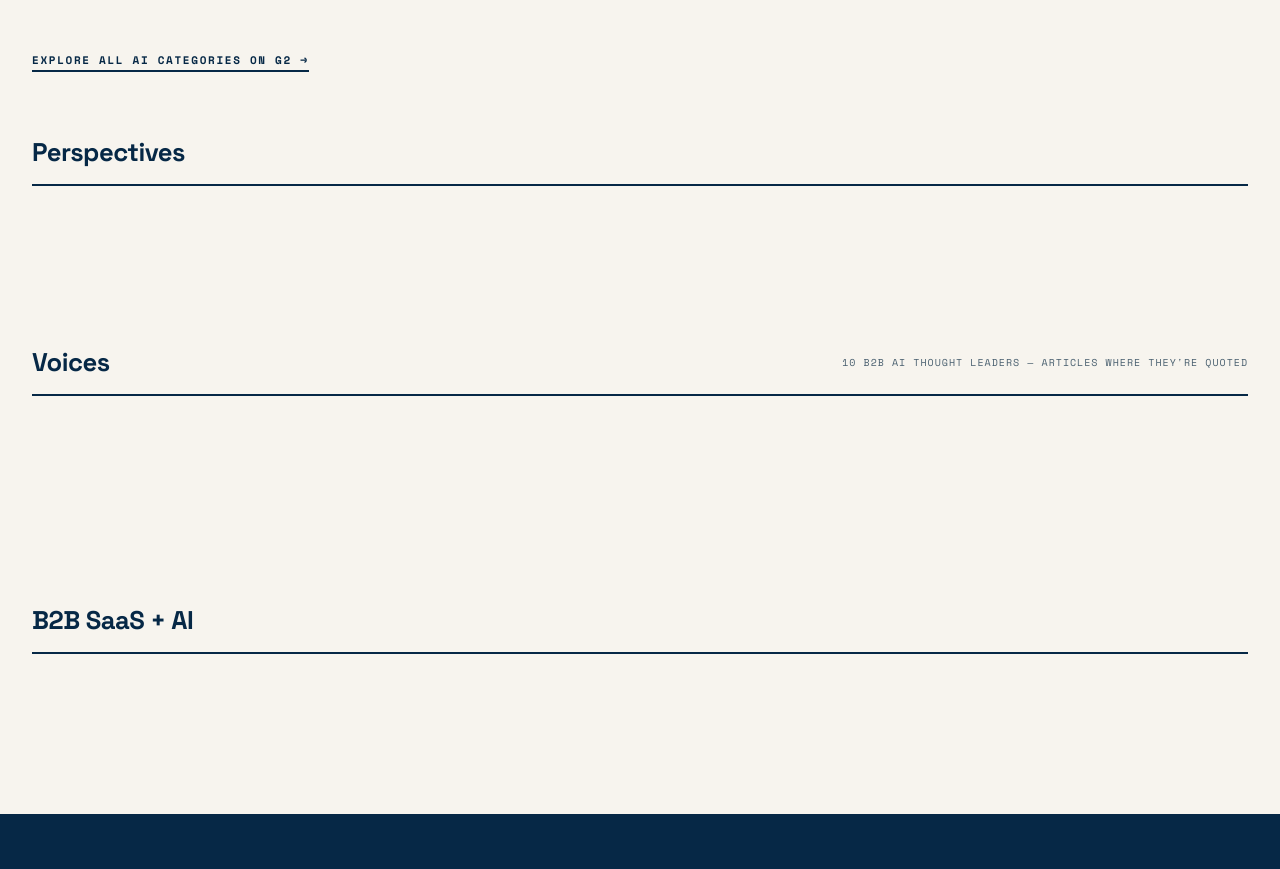
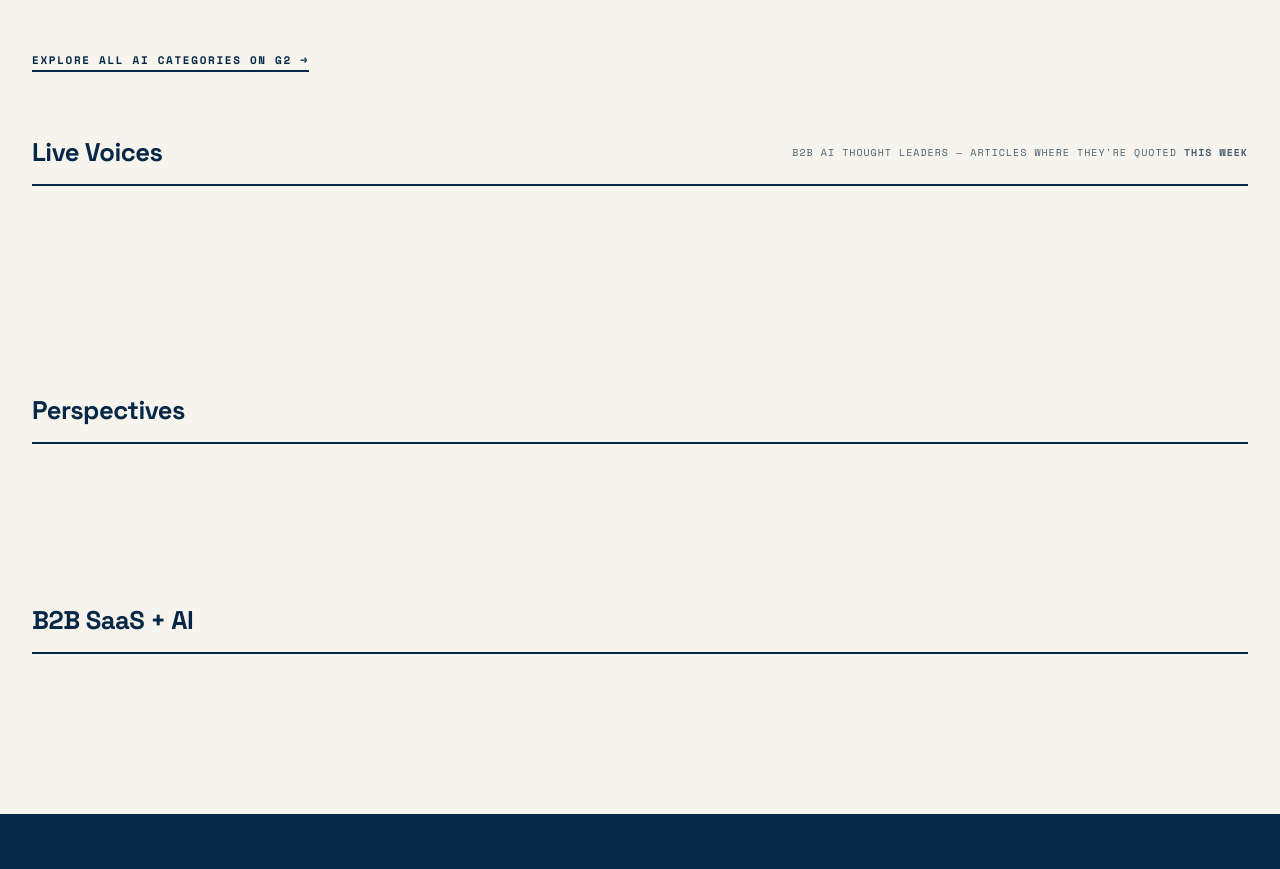
Before and after one commit to mpuglielli/signal-ai-news, a website: page public/index.html in a window 1280 px wide. Shown: the part 1320-2189 px from the top of the page. Drawn offline with nearby package versions, Linux system fonts and the light colour scheme; no server answers; a web font is replaced by a local one.

Commit message:
Voices: rename to 'Live Voices', bold 'this week', move above Perspectives

```diff
--- a/public/app.js
+++ b/public/app.js
@@ -467,8 +467,8 @@ async function init() {
       buildTicker(allArticles);
       renderGrid(allArticles.slice(0, PAGE_SIZE));
       offset = PAGE_SIZE;
+      renderVoicesRoster(allArticles);
       renderPerspectives(allArticles);
-      renderVoicesRoster(allArticles);
       renderSaas(allArticles);
     } else {
       // No real content — show nothing rather than fake articles
--- a/public/index.html
+++ b/public/index.html
@@ -88,24 +88,22 @@
   </a>
 </section>
 
+<!-- ── LIVE VOICES ────────────────────────────────────────────────── -->
+<section class="content content-section" id="voices-section">
+  <div class="section-header">
+    <h2 class="section-title">Live Voices</h2>
+    <span class="voices-sub">B2B AI thought leaders — articles where they're quoted <strong>this week</strong></span>
+  </div>
+  <div class="voices-roster" id="voices-roster"></div>
+  <div class="articles-grid" id="voices-grid"></div>
+</section>
+
 <!-- ── PERSPECTIVES ──────────────────────────────────────────────── -->
 <section class="content content-section" id="perspectives-section">
   <div class="section-header">
     <h2 class="section-title">Perspectives</h2>
   </div>
   <div class="articles-grid" id="perspectives-row"></div>
-</section>
-
-<!-- ── VOICES ──────────────────────────────────────────────────────── -->
-<section class="content content-section" id="voices-section">
-  <div class="section-header">
-    <h2 class="section-title">Voices</h2>
-    <span class="voices-sub">10 B2B AI thought leaders — articles where they're quoted</span>
-  </div>
-  <div class="voices-roster" id="voices-roster">
-    <!-- populated by JS -->
-  </div>
-  <div class="articles-grid" id="voices-grid"></div>
 </section>
 
 <!-- ── B2B SAAS + AI ─────────────────────────────────────────────── -->
```
